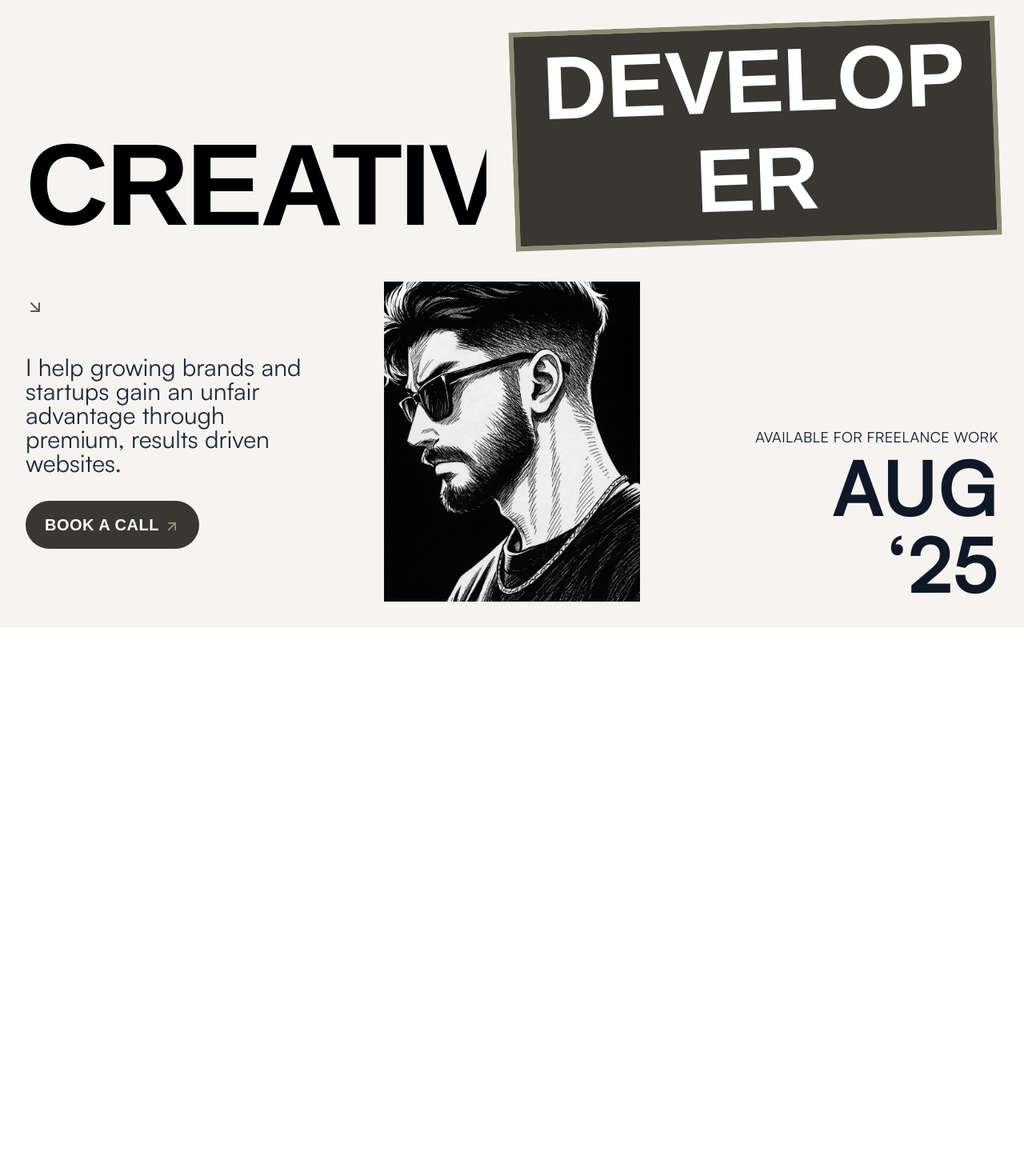
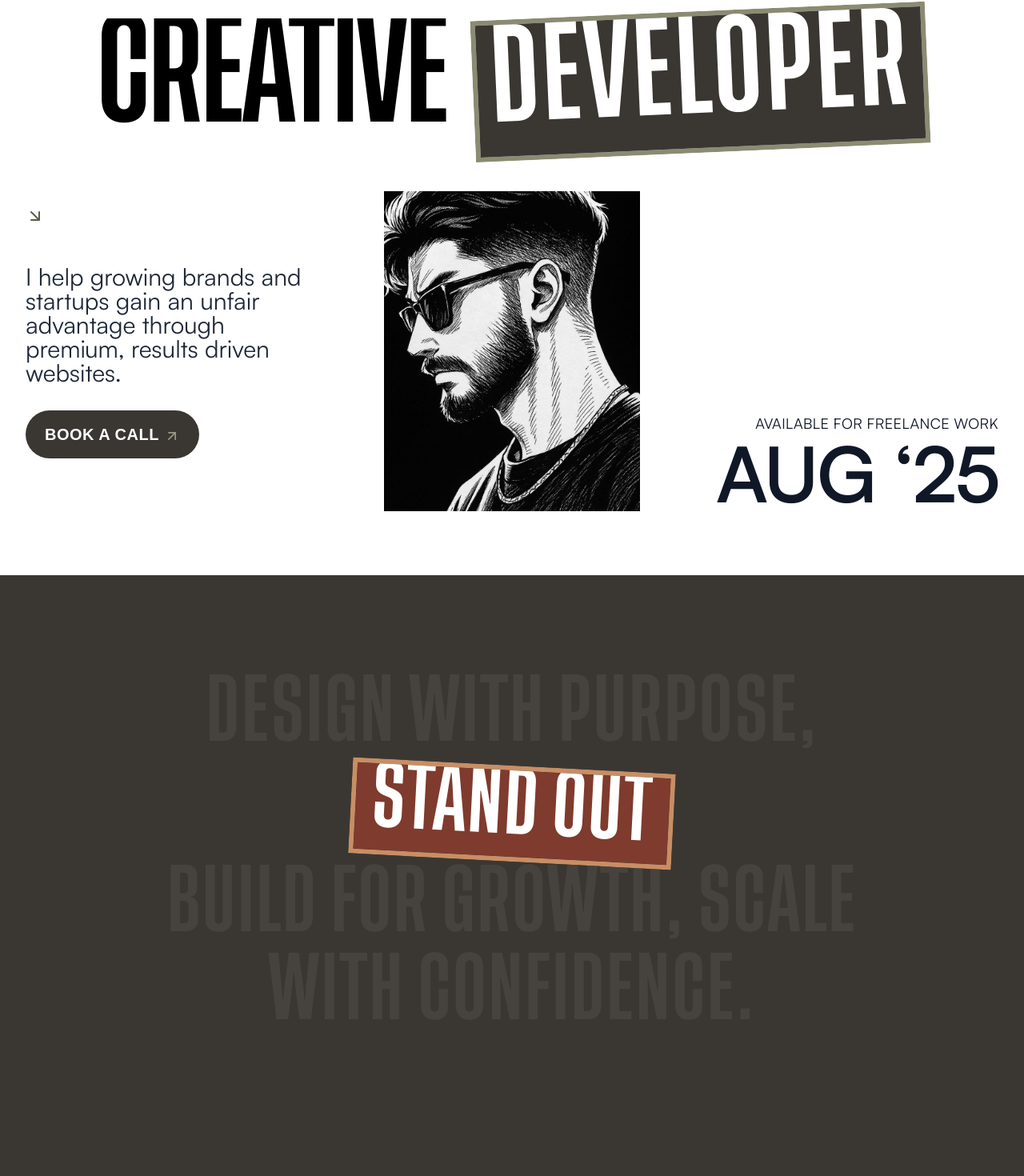
Before and after one commit to karan1310-bit/amateurK, a Next.js app: page / in a window 1280 px wide. Shown: the part 94-1564 px from the top of the page at 80% size. Built offline with nearby package versions, Linux system fonts and the light colour scheme; a web font is replaced by a local one.

Commit message:
About1 done wht we do

```diff
--- a/app/globals.css
+++ b/app/globals.css
@@ -1,4 +1,9 @@
 @import "tailwindcss";
+
+body {
+  overflow-x: hidden;
+  background-color: black;
+}
 
 @layer base {
   @font-face {
@@ -20,6 +25,11 @@
     font-family: "heading";
     src: url("../public/fonts/Heading.woff2") format("woff2");
   }
+
+   @font-face {
+    font-family: "turtosk";
+    src: url("../public/fonts/Turtosk.ttf") format("truetype");
+  }
 }
 
 @theme {
@@ -37,3 +47,7 @@
 @theme {
   --font-heading: "heading", sans-serif;
 }
+
+@theme {
+  --font-turtosk: "turtosk", sans-serif;
+}
--- a/app/page.js
+++ b/app/page.js
@@ -1,11 +1,13 @@
+import MessageSection from '@/components/About1'
 import HeroSection from '@/components/Hero'
 import React from 'react'
 
 const page = () => {
   return (
-    <main className=''>
+    <main className='bg-black'>
       <HeroSection />
-      <div className='h-screen'></div>
+      <MessageSection />
+
     </main>
   )
 }
--- /dev/null
+++ b/components/About1.jsx
@@ -0,0 +1,116 @@
+'use client';
+
+import { useGSAP } from '@gsap/react';
+import gsap from 'gsap';
+import { ScrollTrigger } from 'gsap/ScrollTrigger';
+import { SplitText } from 'gsap/SplitText';
+import { useEffect } from 'react';
+
+gsap.registerPlugin(ScrollTrigger, SplitText);
+
+const MessageSection = () => {
+  useGSAP(() => {
+    const firstMsgSplit = SplitText.create('.first-message', {
+      type: 'words',
+    });
+
+    const secMsgSplit = SplitText.create('.second-message', {
+      type: 'words',
+    });
+
+    const paragraphSplit = SplitText.create('.message-content p', {
+      type: 'words, lines',
+      linesClass: 'paragraph-line',
+    });
+
+    gsap.to(firstMsgSplit.words, {
+      color: '#ffffff',
+      ease: 'power1.in',
+      stagger: 1,
+      scrollTrigger: {
+        trigger: '.message-content',
+          start: 'top 80%',
+    end: 'top 30%',
+        scrub: true,
+      },
+    });
+
+    gsap.to(secMsgSplit.words, {
+      color: '#ffffff',
+      ease: 'power1.in',
+      stagger: 1,
+      scrollTrigger: {
+        trigger: '.second-message',
+        start: 'top 85%',
+      end: 'top 50%',
+        scrub: true,
+      },
+    });
+
+    gsap.timeline({
+      delay: 0.5,
+      scrollTrigger: {
+        trigger: '.msg-text-scroll',
+        start: 'top 100%',
+      },
+    }).to('.msg-text-scroll', {
+      duration: 1,
+      clipPath: 'polygon(0% 0%, 100% 0%, 100% 100%, 0% 100%)',
+      ease: 'circ.inOut',
+    });
+
+    gsap.timeline({
+      scrollTrigger: {
+        trigger: '.message-content p',
+        start: 'top 100%',
+      },
+    }).from(paragraphSplit.words, {
+      yPercent: 300,
+      ease: 'power1.inOut',
+      duration: 1,
+    });
+  }, []);
+
+  return (
+    <section className="bg-[#3a3733] text-[#ffffff] font-turtosk min-h-screen w-screen overflow-hidden flex justify-center items-center relative z-20 message-content">
+      <div className="w-full px-4 py-12 md:pt-16 flex justify-center items-center">
+        <div className="w-full h-full">
+          {/* Headings */}
+          <div className="flex flex-col items-center justify-center gap-14 md:gap-4 text-center uppercase font-normal tracking-wide leading-tight text-5xl md:text-[5.5rem]">
+            <h1 className="first-message max-w-xs md:max-w-4xl text-[#faeade10]">
+              Design with purpose,
+            </h1>
+
+            <div
+              className="absolute max-w-full overflow-hidden rotate-[3deg] -translate-y-14 md:-translate-y-12 border-[0.5vw] border-[#c88e64] z-10 msg-text-scroll"
+              style={{
+                clipPath: 'polygon(0 0, 0 0, 0 100%, 0% 100%)',
+              }}
+            >
+              <div className="bg-[#7f3b2d] px-5 pb-3 md:pb-5">
+                <h2 className="text-[#FFFFFF] leading-none">Stand Out</h2>
+              </div>
+            </div>
+
+            <h1 className="second-message max-w-xs md:max-w-5xl pt-4 md:pt-28 text-[#faeade10]">
+               build for growth, scale with confidence.
+            </h1>
+          </div>
+
+          {/* Paragraph */}
+          <div className="flex justify-center items-center mt-10 md:mt-12">
+            <div className="max-w-4xl px-10 flex justify-center items-center overflow-hidden">
+              <div className="overflow-hidden">
+    <p className="text-center text-base md:text-xl font-satoshi leading-tight">
+      Your brand deserves more than a template. I build fast, custom websites that captivate, convert, and scale. If you're ready to elevate your online presence, I’m here to make it happen.
+    </p>
+  </div>
+            </div>
+          </div>
+        </div>
+      </div>
+    </section>
+  );
+};
+
+export default MessageSection;
--- a/components/Header.jsx
+++ b/components/Header.jsx
@@ -24,7 +24,7 @@ export default function Header() {
   }, []);
 
   return (
-    <nav className="flex md:items-center gap-4 bg-[#f5f4f1] px-4 md:px-8 justify-between py-4 md:py-5 font-satoshi w-full">
+    <nav className="flex md:items-center gap-4 bg-[#ffffff] px-4 md:px-8 justify-between py-4 md:py-5 font-satoshi w-full">
       {/* Logo / Site Title */}
       <div className="flex flex-col md:flex-row md:items-center gap-0 md:gap-2">
         <p className="nav-word text-2xl md:text-3xl font-bold">
--- a/components/Hero.jsx
+++ b/components/Hero.jsx
@@ -61,23 +61,23 @@ export default function HeroSection() {
   });
 
   return (
-    <section className="min-h-screen">
-      <div className="hero-wrapper flex flex-col justify-between">
+    <section className="overflow-hidden">
+      <div className="hero-wrapper flex flex-col justify-between ">
         <Header />
-        <div className="hero-container bg-[#f5f4f1] text-black px-4 md:px-8 pb-8">
-          <div className="md:text-center mt-8 md:mt-12">
-            <div className="flex flex-col md:flex-row md:justify-center md:items-end gap-0 md:gap-8 mb-8 md:mb-12">
+        <div className="hero-container bg-[#ffffff] text-black px-4 md:px-8 pb-20">
+          <div className="md:text-center mt-6 md:mt-8">
+            <div className="flex flex-col md:flex-row md:justify-center md:items-end gap-0 md:gap-8 mb-4 md:mb-12">
               {/* CREATIVE */}
               <div className="overflow-hidden">
-                <h1 className="text-creative text-[4.5rem] md:text-[9rem] font-bold font-proxima uppercase leading-none tracking-tight">
+                <h1 className="text-creative text-[6.2rem] md:text-[9rem] font-normal font-turtosk pb-6 uppercase leading-none tracking-tight">
                   CREATIVE
                 </h1>
               </div>
 
               {/* DEVELOPER */}
-              <div className="hero-text-scroll rotate-[-2deg] border-[1vw] md:border-[0.5vw] border-[#8B8B72] [clip-path:polygon(50%_0,50%_0,50%_100%,50%_100%)]">
+              <div className="hero-text-scroll rotate-[-2.5deg] border-[1vw] w-fit md:border-[0.5vw] border-[#8B8B72] [clip-path:polygon(50%_0,50%_0,50%_100%,50%_100%)]">
                 <div className="bg-[#3a3733]">
-                  <h1 className="hero-developer uppercase text-[3.4rem] md:text-[7rem] font-proxima font-bold text-[#FFFFFF] leading-[1.1] tracking-[-0.01em] px-4 pb-3 pt-2 md:pt-1">
+                  <h1 className="hero-developer uppercase text-[4.5rem] md:text-[8rem] font-turtosk font-normal text-[#FFFFFF] leading-[1.1] tracking-wide px-4 pb-5 md:pb-6 pt-0 md:pt-0">
                     Developer
                   </h1>
                 </div>
@@ -129,7 +129,7 @@ export default function HeroSection() {
                 <p className="uppercase text-lg tracking-wide">
                   Available for freelance work
                 </p>
-                <p className="text-3xl sm:text-8xl font-bold">AUG ‘25</p>
+                <p className="text-3xl sm:text-8xl tracking-tight font-semibold">AUG ‘25</p>
               </div>
             </div>
 
```
Also changed, not shown: public/fonts/Turtosk.ttf (added).
